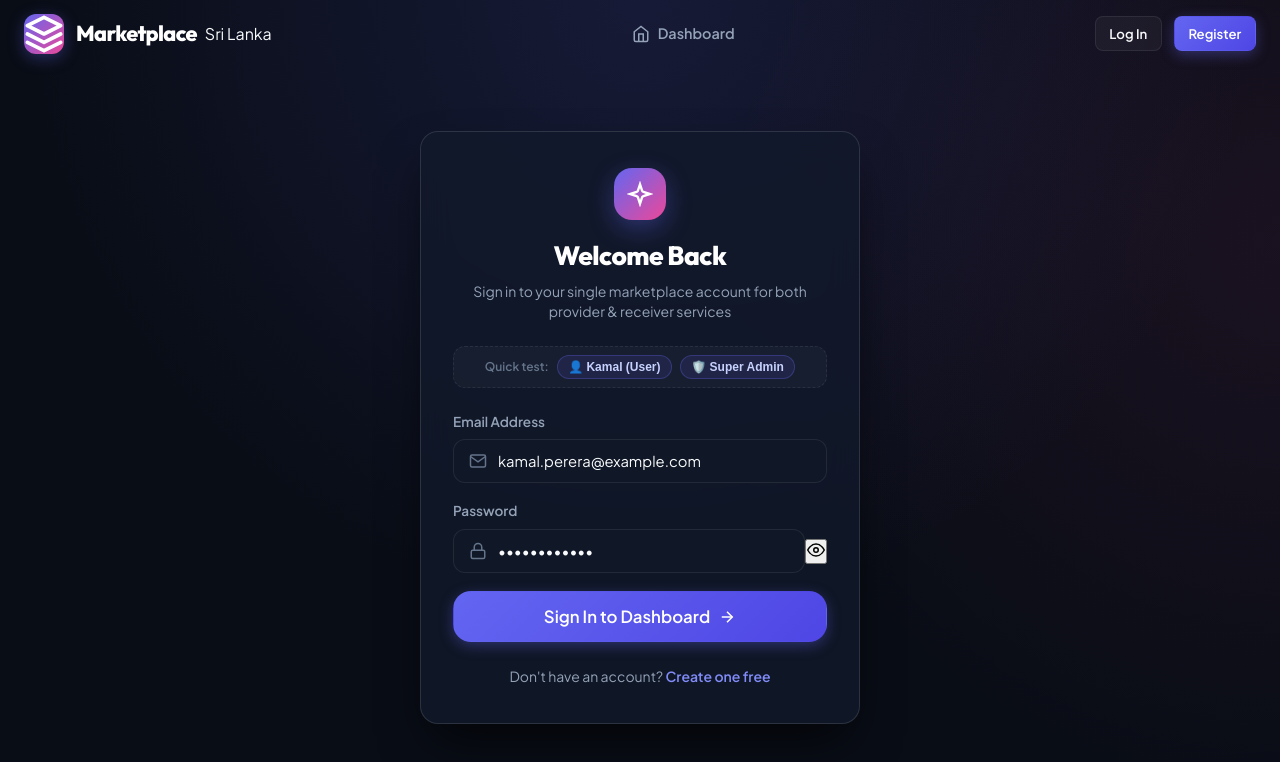
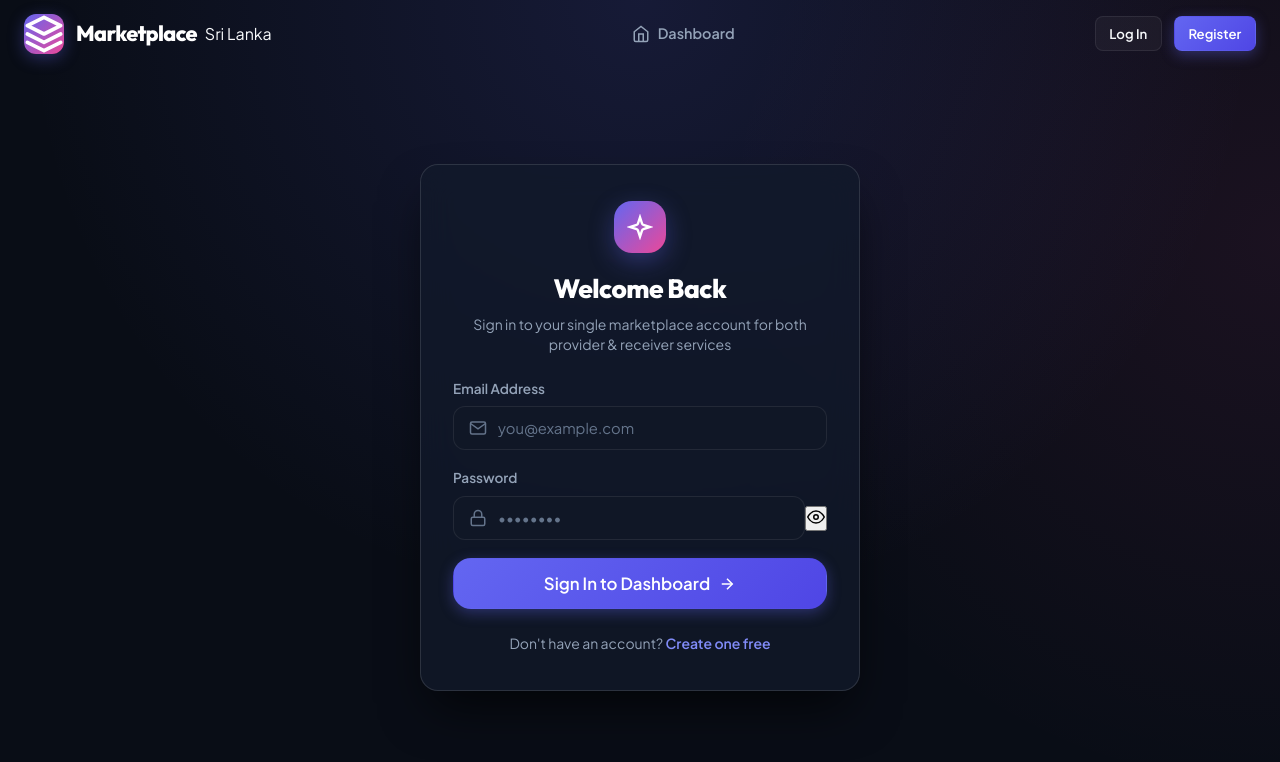
Before and after one commit to ieranga/Service_Marketplace_UI, an Angular app: page /login in a window 1280 px wide. Shown: the top 762 px of the page. Built offline with nearby package versions, Linux system fonts and the light colour scheme.

Commit message:
feat(auth): remove quick test demo pills and clear default login inputs

```diff
--- a/src/app/features/auth/login/login.css
+++ b/src/app/features/auth/login/login.css
@@ -45,41 +45,6 @@
   line-height: 1.45;
 }
 
-/* Demo Pills */
-.demo-pills {
-  display: flex;
-  align-items: center;
-  justify-content: center;
-  gap: 0.5rem;
-  margin-bottom: 1.5rem;
-  padding: 0.5rem;
-  background: rgba(255, 255, 255, 0.03);
-  border: 1px dashed var(--border-subtle);
-  border-radius: var(--radius-md);
-}
-
-.demo-pills-label {
-  font-size: 0.75rem;
-  font-weight: 600;
-  color: var(--text-subtle);
-}
-
-.pill-btn {
-  background: rgba(99, 102, 241, 0.12);
-  border: 1px solid rgba(99, 102, 241, 0.3);
-  color: #c7d2fe;
-  padding: 0.25rem 0.65rem;
-  border-radius: var(--radius-full);
-  font-size: 0.75rem;
-  font-weight: 600;
-  cursor: pointer;
-  transition: all var(--transition-fast);
-}
-
-.pill-btn:hover {
-  background: rgba(99, 102, 241, 0.25);
-  color: #fff;
-}
 
 /* Input with icon */
 .input-with-icon {
--- a/src/app/features/auth/login/login.html
+++ b/src/app/features/auth/login/login.html
@@ -10,12 +10,6 @@
       <p class="auth-subtitle">Sign in to your single marketplace account for both provider & receiver services</p>
     </div>
 
-    <!-- Quick Demo Accounts Pill -->
-    <div class="demo-pills">
-      <span class="demo-pills-label">Quick test:</span>
-      <button type="button" class="pill-btn" (click)="fillDemo('kamal')">👤 Kamal (User)</button>
-      <button type="button" class="pill-btn" (click)="fillDemo('admin')">🛡️ Super Admin</button>
-    </div>
 
     @if (errorMessage()) {
       <div class="alert-error">
--- a/src/app/features/auth/login/login.ts
+++ b/src/app/features/auth/login/login.ts
@@ -15,25 +15,14 @@ export class LoginComponent {
   private readonly auth = inject(AuthService);
   private readonly router = inject(Router);
 
-  email = signal<string>('kamal.perera@example.com');
-  password = signal<string>('Password123!');
+  email = signal<string>('');
+  password = signal<string>('');
   showPassword = signal<boolean>(false);
   isLoading = signal<boolean>(false);
   errorMessage = signal<string | null>(null);
 
   toggleShowPassword(): void {
     this.showPassword.update(v => !v);
-  }
-
-  fillDemo(type: 'kamal' | 'admin'): void {
-    if (type === 'kamal') {
-      this.email.set('kamal.perera@example.com');
-      this.password.set('Password123!');
-    } else {
-      this.email.set('ishara11626@gmail.com');
-      this.password.set('SuperAdmin123!');
-    }
-    this.errorMessage.set(null);
   }
 
   onSubmit(): void {
```
